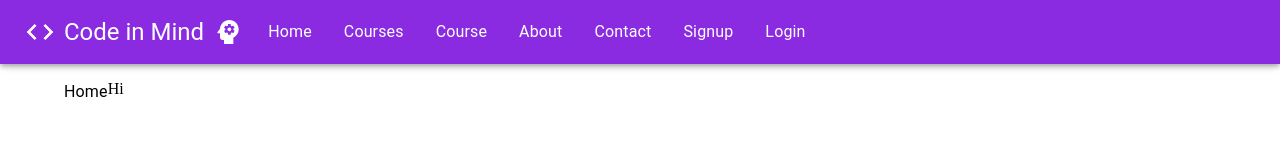
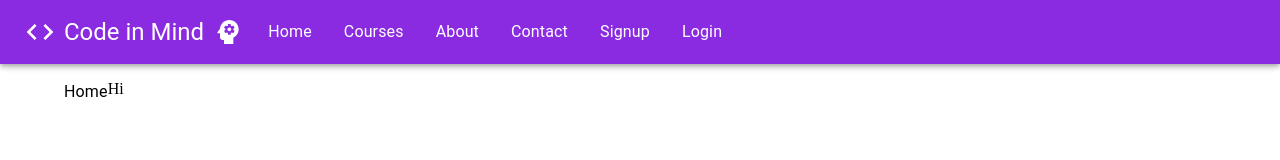
Before and after one commit to judo2000/code_in_mind, a React (Create React App) app in the folder client/: page / in a window 1280 px wide. Shown: the top 160 px of the page. Built offline with nearby package versions, Linux system fonts and the light colour scheme.

Commit message:
add course nav link

```diff
--- a/client/src/components/Courses.js
+++ b/client/src/components/Courses.js
@@ -59,7 +59,10 @@ export function GridTemplateColumns() {
               <p>{course.creator.firstName}</p>
               <p>{course.creator.lastName}</p>
               <p>{course.creator.email}</p>
-              <a href={`/courses/${course._id}`}>
+              <a
+                style={{ textDecoration: "none" }}
+                href={`/courses/${course._id}`}
+              >
                 <Button>View</Button>
               </a>
             </Item>
--- a/client/src/components/Navbar.js
+++ b/client/src/components/Navbar.js
@@ -109,7 +109,6 @@ const Navbar = () => {
             >
               <MenuItem onClick={() => goHome()}>Home</MenuItem>
               <MenuItem onClick={() => goCourses()}>Courses</MenuItem>
-              <MenuItem onClick={() => goCourse()}>Course</MenuItem>
               <MenuItem onClick={() => goAbout()}>About</MenuItem>
               <MenuItem onClick={() => goContact()}>Contact</MenuItem>
               {token ? (
@@ -129,7 +128,6 @@ const Navbar = () => {
           <>
             <MenuItem onClick={() => goHome()}>Home</MenuItem>
             <MenuItem onClick={() => goCourses()}>Courses</MenuItem>
-            <MenuItem onClick={() => goCourse()}>Course</MenuItem>
             <MenuItem onClick={() => goAbout()}>About</MenuItem>
             <MenuItem onClick={() => goContact()}>Contact</MenuItem>
             {token ? (
```
